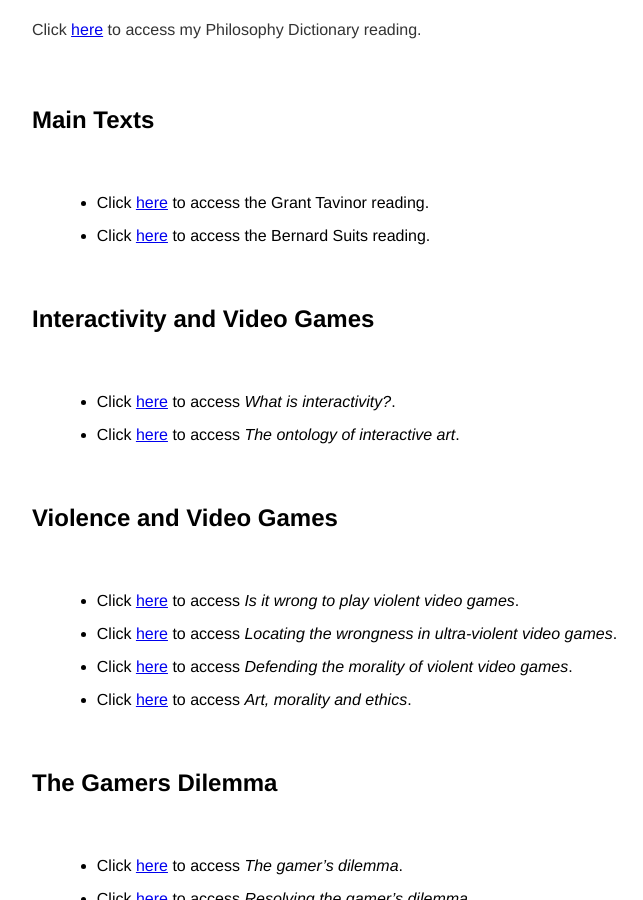
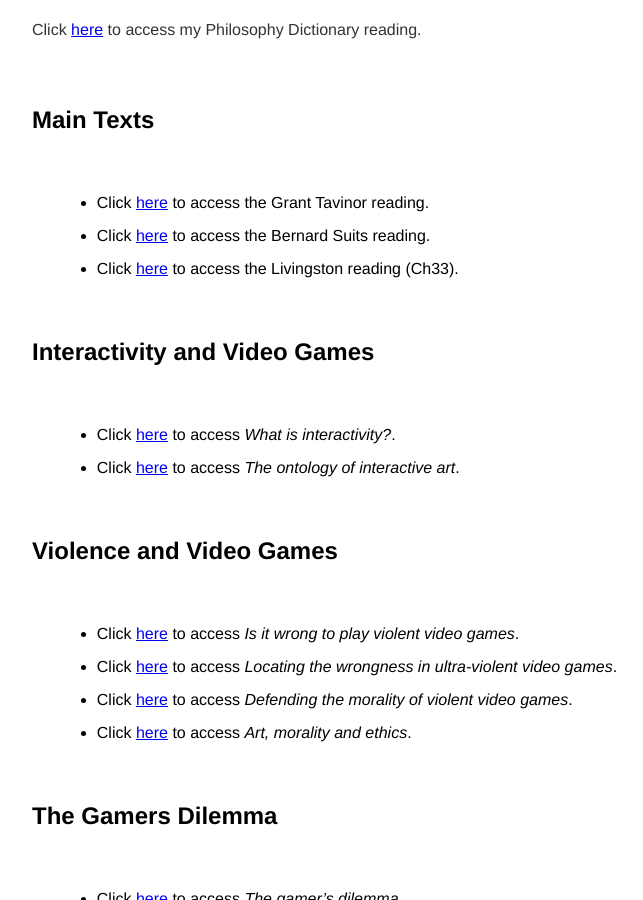
Before and after one commit to kevinjpatton/kevinjpatton.github.io, a Jekyll site: the page built from teaching/phil_3230/readings/index.html, in a window 1280 px wide and 900 px high, scrolled down 699 px. Shown: the whole window, without its empty margins (160-803 px from the left). Built offline with Jekyll 4.4.1, drawn with Linux system fonts in a browser that asks for light colours; Markdown is read by kramdown in place of the engine named in the settings.

Commit message:
Update index.html

```diff
--- a/teaching/phil_3230/readings/index.html
+++ b/teaching/phil_3230/readings/index.html
@@ -10,6 +10,7 @@ title: PHIL3230 - Readings
 <ul class="standard-list">
   <li>Click <a href="/teaching/phil_3230/readings/Grant Tavinor - The Art of Videogames.pdf" target="_blank">here</a> to access the Grant Tavinor reading.</li>
   <li>Click <a href="/teaching/phil_3230/readings/Bernard Suits - The Grasshopper.pdf" target="_blank">here</a> to access the Bernard Suits reading.</li>
+  <li>Click <a href="/teaching/phil_3230/readings/Dominic Lopes and Berys Gaut - The Routledge Companion to Aesthetics.pdf" target="_blank">here</a> to access the Livingston reading (Ch33).</li>
 </ul>
 <h2>Interactivity and Video Games</h2>
 <ul class="standard-list">
```
